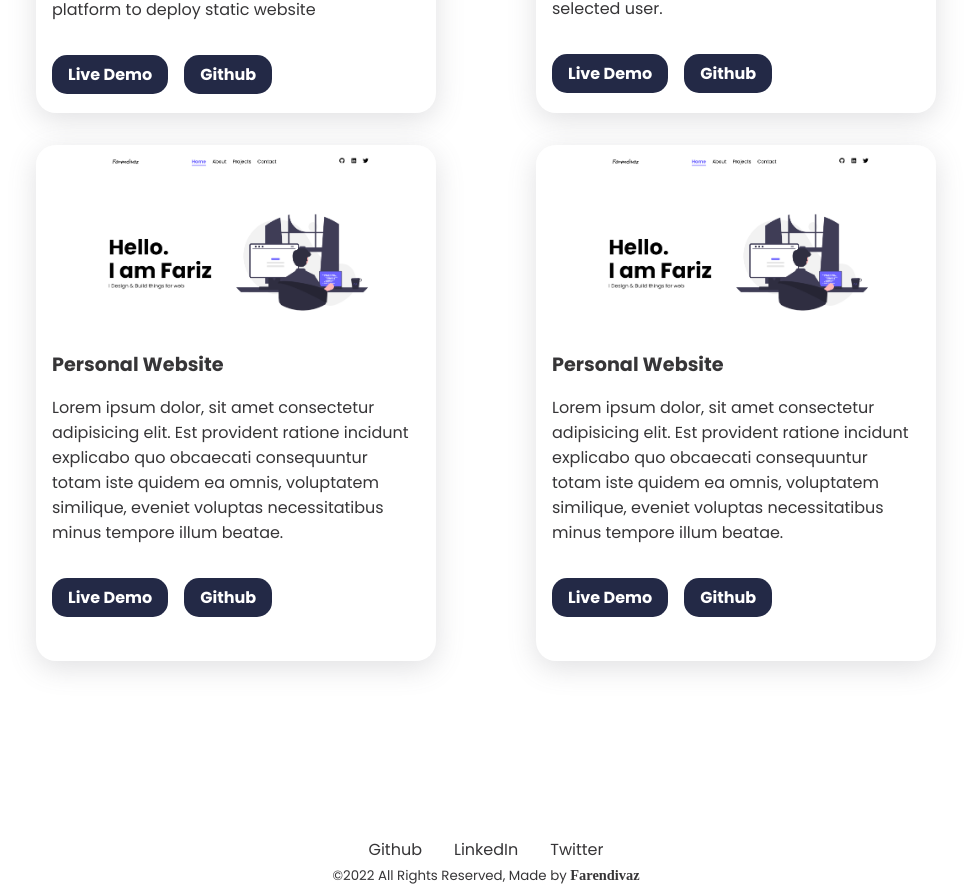
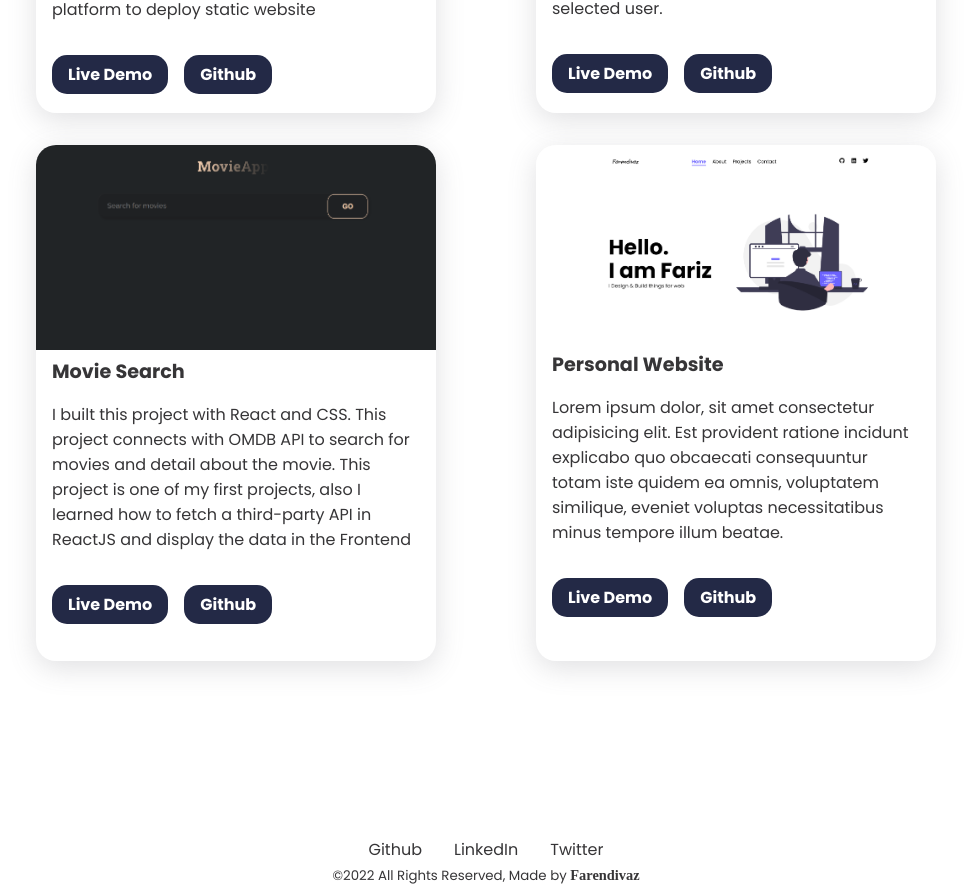
Before and after one commit to farendivaz/farendivaz.live, a React (Create React App) app: page / in a window 1280 px wide. Shown: the part 1893-2784 px from the top of the page, without its empty margins (154-1125 px from the left). Built offline with nearby package versions, Linux system fonts and the light colour scheme; a web font is replaced by a local one.

Commit message:
add new project to the projects

```diff
--- a/src/data/data.js
+++ b/src/data/data.js
@@ -1,12 +1,13 @@
 import PersonalWebsiteImage from "../assets/images/farendivaz.png";
 import GithubFinderImage from "../assets/images/github-finder.png";
+import MovieSearchImage from "../assets/images/movie-search.png";
 
 export const projects = [
   {
     id: 1,
     title: "Personal Website",
     imageSrc: PersonalWebsiteImage,
-    imageAlt: "Farendivaz Personal Website preview",
+    imageAlt: "Farendivaz Personal Website preview image",
     desc: "This is my first Personal website, which contains my portfolio and contact. I built this website with React, React router, and the styling is done with styled-components. This website Deploy on Vercel. I would highly recommend Vercel, because is the easiest platform to deploy static website",
     demo: "https://www.farendivaz.live",
     github: "https://github.com/farendivaz/farendivaz.live",
@@ -15,19 +16,19 @@ export const projects = [
     id: 2,
     title: "Github Finder",
     imageSrc: GithubFinderImage,
-    imageAlt: "Github Finder website preview",
+    imageAlt: "Github Finder website preview image",
     desc: "I completed this project during React Front to Back 2022 by Brad Traversy on Udemy. I built this project with React & React Router and the styling is done with Tailwind and its framework DaisyUI. And connects with Github API to search for users and details about the selected user.",
     demo: "https://github-finder-farendivaz.vercel.app/",
     github: "https://github.com/farendivaz/github-finder",
   },
   {
     id: 3,
-    title: "Personal Website",
-    imageSrc: PersonalWebsiteImage,
-    imageAlt: "Personal Website that contains all movie from rating etc..",
-    desc: "Lorem ipsum dolor, sit amet consectetur adipisicing elit. Est provident ratione incidunt explicabo quo obcaecati consequuntur totam iste quidem ea omnis, voluptatem similique, eveniet voluptas necessitatibus minus tempore illum beatae.",
-    demo: "https://google.com",
-    github: "https://github.com",
+    title: "Movie Search",
+    imageSrc: MovieSearchImage,
+    imageAlt: "Movie search app preview image",
+    desc: "I built this project with React and CSS. This project connects with OMDB API to search for movies and detail about the movie. This project is one of my first projects, also I learned how to fetch a third-party API in ReactJS and display the data in the Frontend",
+    demo: "https://movie-site-one.vercel.app/",
+    github: "https://github.com/farendivaz/movie-site-app",
   },
   {
     id: 4,
```
Also changed, not shown: src/assets/images/movie-search.png (added).
